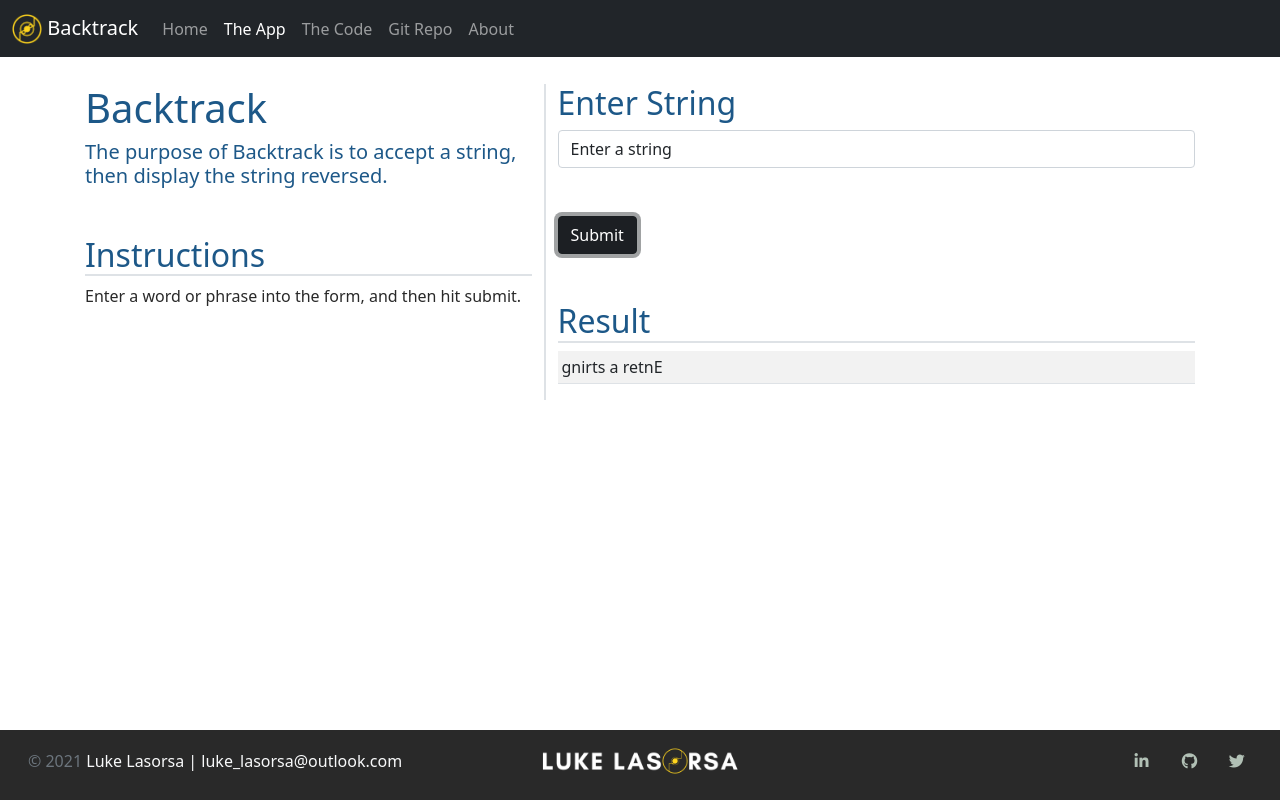
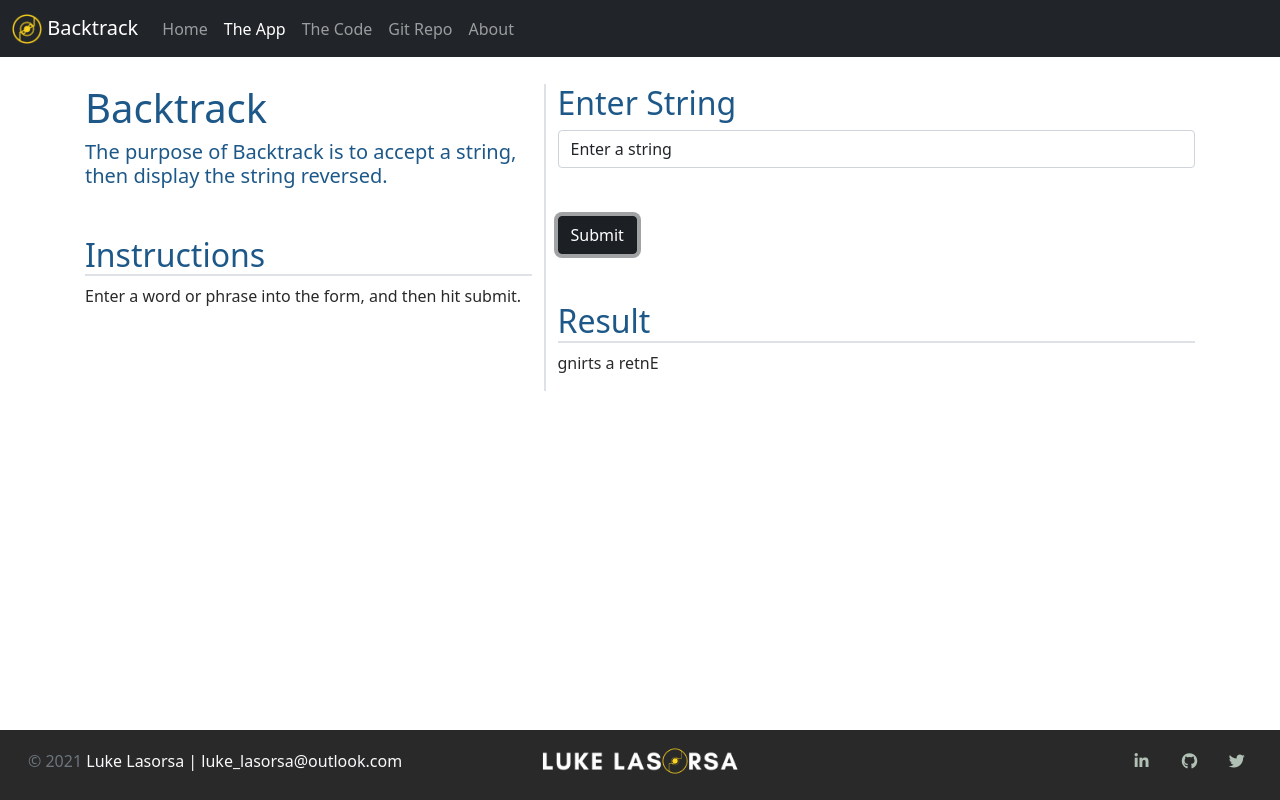
Before and after one commit to luke-las/Backtrack, a plain HTML site: page app.html in a window 1280 px wide. Both pictures are taken after a click on the button "Submit". Drawn offline with nearby package versions, Linux system fonts and the light colour scheme.

Commit message:
formatting on app page

```diff
--- a/JS/site.js
+++ b/JS/site.js
@@ -16,6 +16,6 @@ function reverseString(startValue){
 //display the reversed string on the page
 function displayString(stringReversed){
 
-    let templateRows = `<tr><td>${stringReversed}</tr></td>`
+    let templateRows = `<p>${stringReversed}</p>`
     document.getElementById("results").innerHTML = templateRows;
 }
--- a/app.html
+++ b/app.html
@@ -68,13 +68,10 @@
                         </div>
                     </form>
                     <h2 class="mt-5 border-bottom border-2">Result</h2>
-                    <div class="table-responsive">
-                        <table class="table table-striped table-sm">
-                            <tbody id="results">
-                                <!-- results go here -->
-                            </tbody>
-                        </table>
-                    </div>
+                        <div id="results">
+                            <p><br></p>
+                            <!-- results go here -->
+                        </div>
                 </div>
             </div>
         </div>
```
